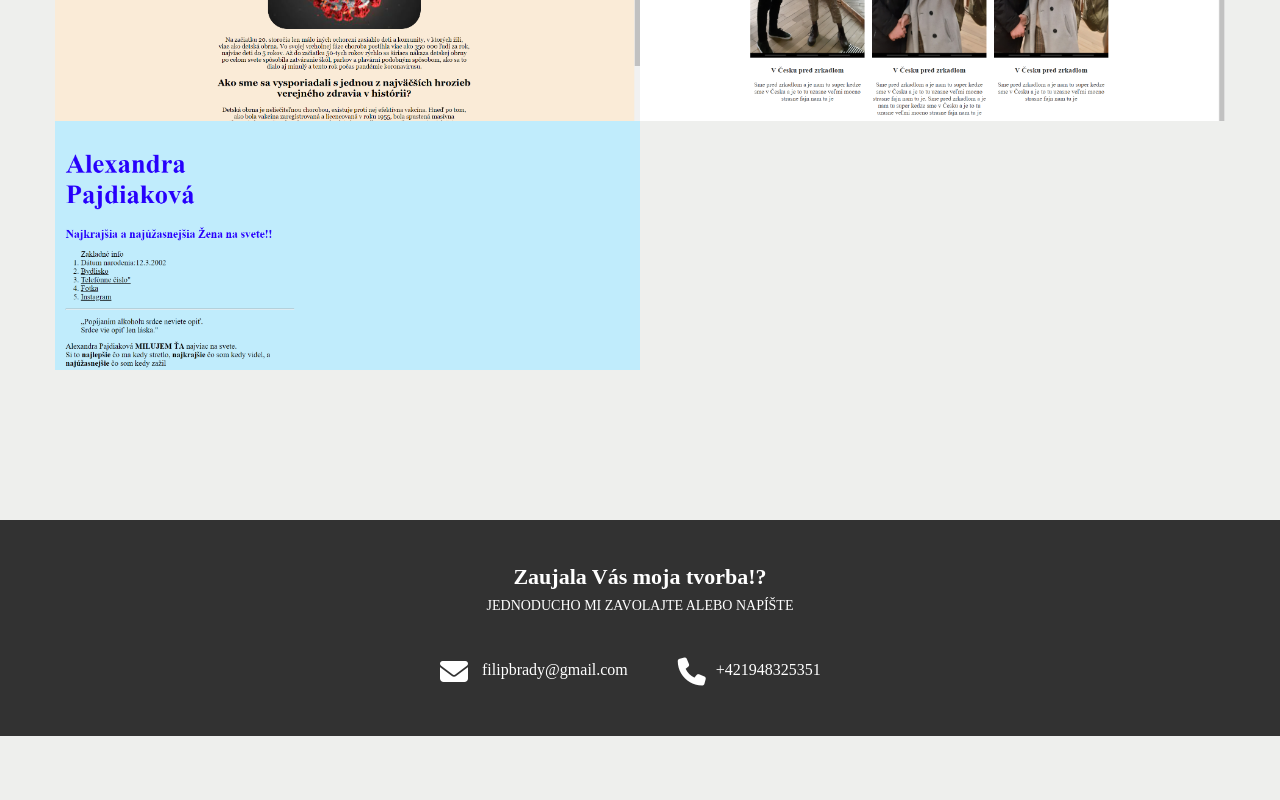
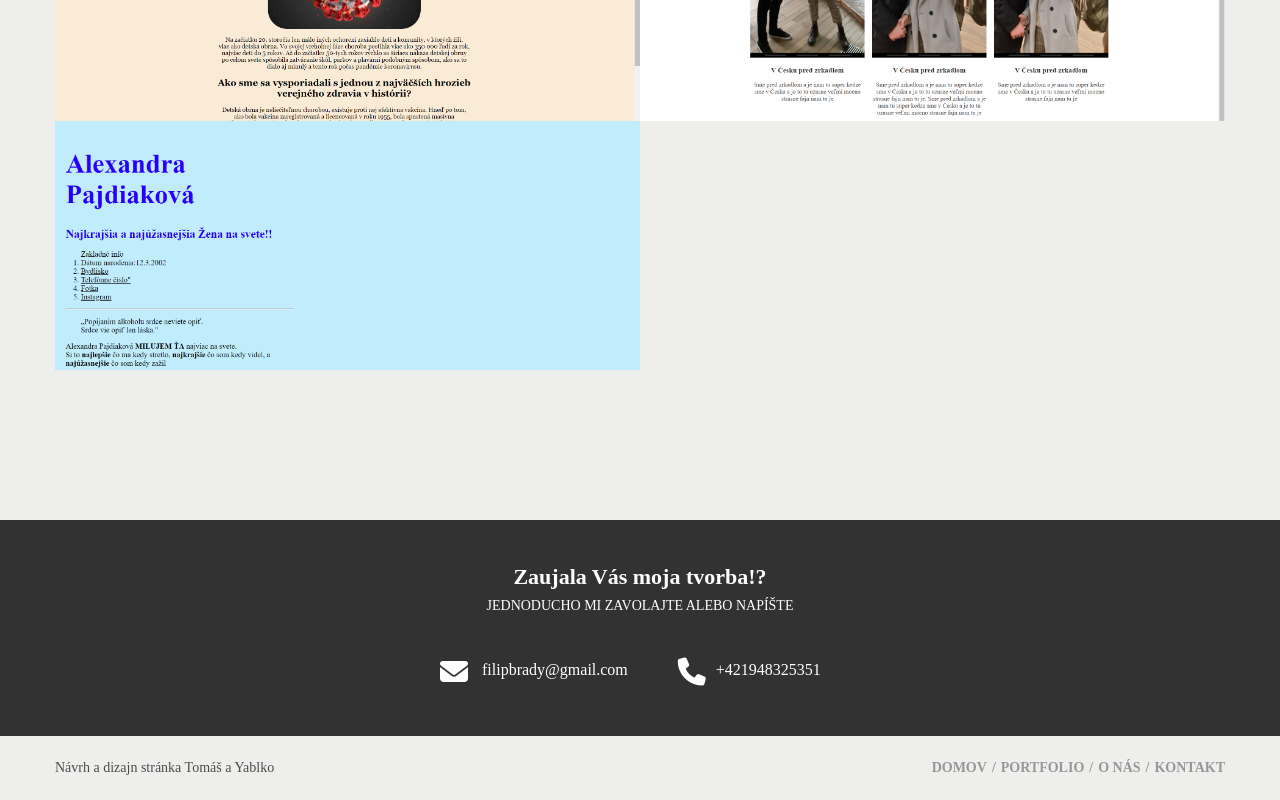
Before and after one commit to Fiiillliiippp/Final-hrml, a plain HTML site: page public/index.html in a window 1280 px wide. Shown: the part 1060-1860 px from the top of the page. Before the commit the page ends 1796 px from the top, so only its background shows below. Drawn offline with Linux system fonts and the light colour scheme.

Commit message:
ideme responzivnit portfolio

```diff
--- a/public/index.html
+++ b/public/index.html
@@ -35,8 +35,8 @@
             <div class="container">
                 <h1 class="logo"><a href="#">NIGHTFURY</a></h1>
 
-                <nav class="menu navigation">
-                    <ul>
+                <nav >
+                    <ul class="menu navigation">
                         <li> <a href="index.html"><i class="fa fa-shield fa-2x"></i> Domov</a> </li>
                         <li class="selected"> <a href="portfolio.html"><i class="fa fa-leaf fa-2x"></i>Portfolio</a> </li>
                         <li> <a href="onas.html"><i class="fa fa-bolt fa-2x"></i>O Nás</a> </li>
@@ -105,7 +105,22 @@
         </div>
     </aside>
 
+    <footer>
+        <div class="container">
+            <p>
+                Návrh a dizajn stránka Tomáš a Yablko
+            </p>
 
+
+                <ul class="menu nav-footer">
+                    <li> <a href="index.html">Domov</a></li>
+                    <li> <a href="portfolio.html">Portfolio</a></li>
+                    <li> <a href="onas.html">O Nás</a></li>
+                    <li> <a href="kontakt.html">Kontakt</a></li>
+                </ul>
+
+        </div>
+    </footer>
 
 
 
--- a/public/style.css
+++ b/public/style.css
@@ -274,3 +274,42 @@ strong {
 .pre-footer li:first-child {
     margin-right: 50px;
 }
+
+
+footer {
+    font-size: 14px;
+
+}
+
+footer p {
+    color: #4b4b4b;
+    margin: 24px 0;
+    float: left;
+}
+
+footer li a {
+    color: #979797;
+}
+
+footer a:hover,
+footer a:focus {
+    text-decoration: underline;
+}
+
+footer li::after{
+    content: '/';
+    color: #979797;
+    margin: 0 5px;
+}
+
+footer li:last-child:after{
+    content: none;
+}
+
+footer .menu {
+    color: #989898;
+    margin: 24px 0;
+    font-weight: 600;
+    text-transform: uppercase;
+    float: right;
+}
```
Also changed, not shown: img/Snímka obrazovky 2021-10-16 221833.png (added).
